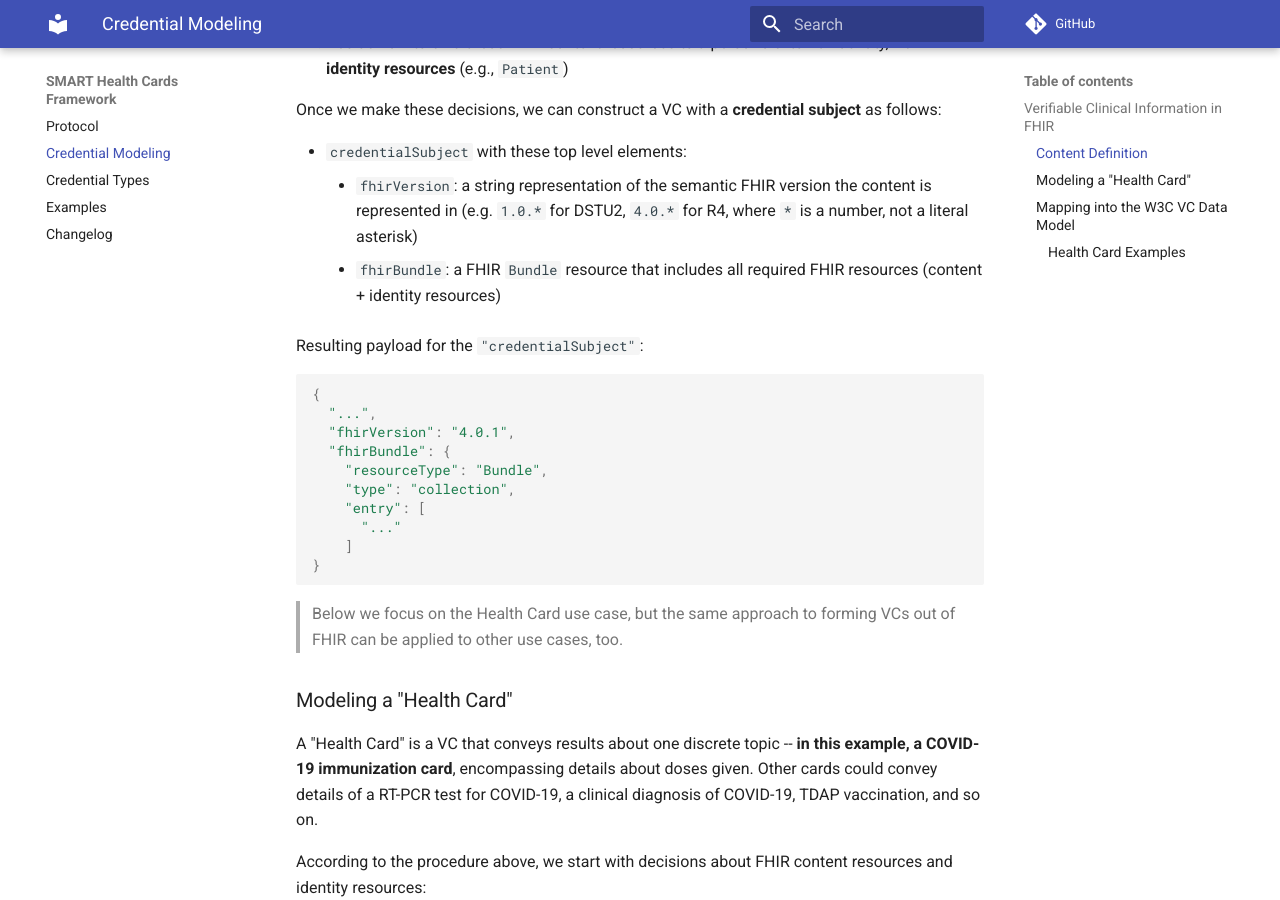
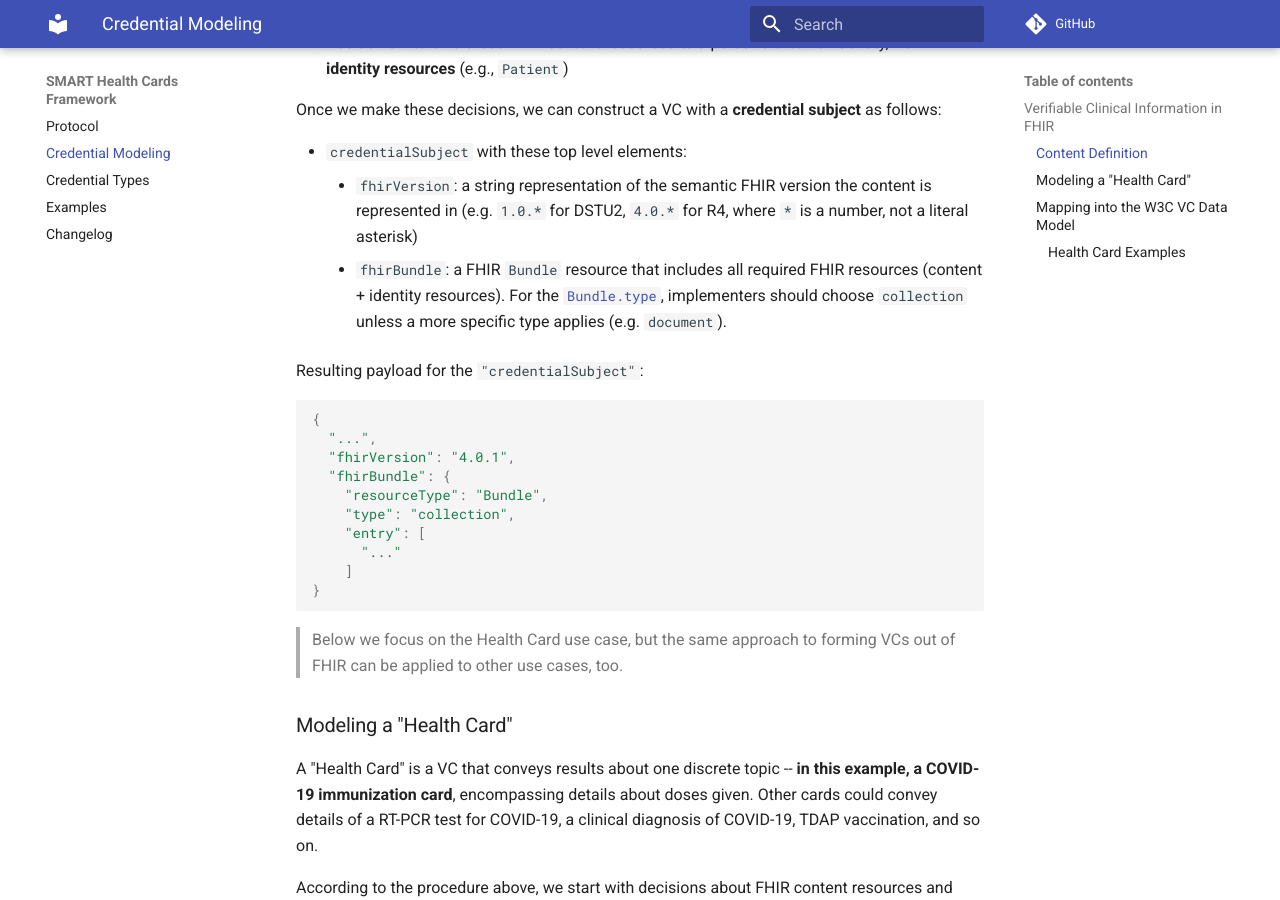
Before and after one commit to smart-on-fhir/health-cards, an MkDocs documentation site: the page built from docs/credential-modeling.md, in a window 1280 px wide and 900 px high, scrolled down 456 px. Built offline with MkDocs 1.6.1 and Material for MkDocs 9.7.7, drawn with Linux system fonts in a browser that asks for light colours; comment, search, counter and statistics services are not loaded.

Commit message:
Clarify choice of Bundle.type

```diff
--- a/docs/credential-modeling.md
+++ b/docs/credential-modeling.md
@@ -13,7 +13,9 @@ Once we make these decisions, we can construct a VC with a **credential subject*
 
 * `credentialSubject` with these top level elements:
     * `fhirVersion`: a string representation of the semantic FHIR version the content is represented in (e.g. `1.0.*` for DSTU2, `4.0.*` for R4, where `*` is a number, not a literal asterisk)
-    * `fhirBundle`: a FHIR `Bundle` resource that includes all required FHIR resources (content + identity resources)
+    * `fhirBundle`: a FHIR `Bundle` resource that includes all required FHIR resources (content + identity resources). For the [`Bundle.type`](http://hl7.org/fhir/bundle-definitions.html#Bundle.type), implementers should choose `collection` unless a more specific type applies (e.g. `document`).
+
+
 
 Resulting payload for the `"credentialSubject"`:
 
```
